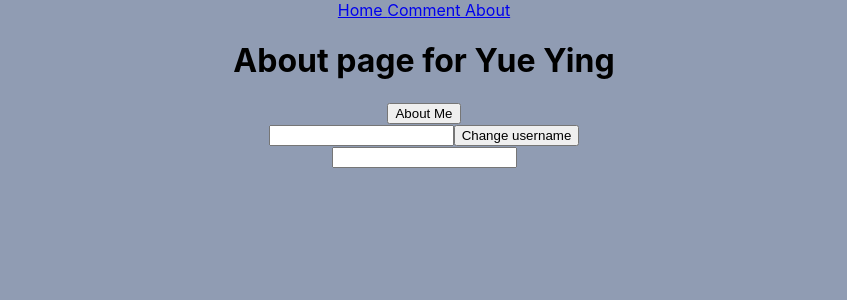
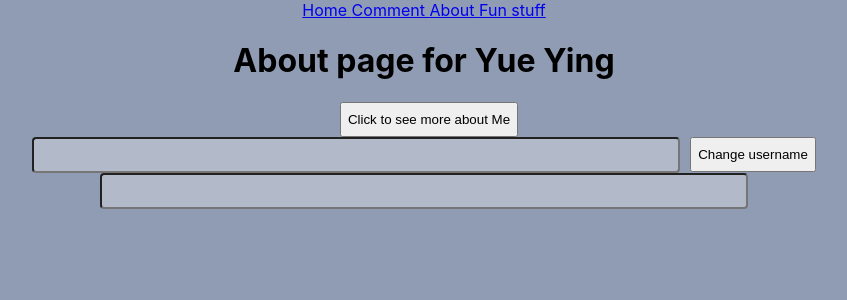
Before and after one commit to YueYing94/first-react-project, a React (Create React App) app: page /about in a window 1280 px wide. Shown: the top 300 px of the page, without its empty margins (216-1063 px from the left). Built offline with nearby package versions, Linux system fonts and the light colour scheme.

Commit message:
react query

```diff
--- a/package.json
+++ b/package.json
@@ -3,12 +3,14 @@
   "version": "0.1.0",
   "private": true,
   "dependencies": {
+    "@tanstack/react-query": "^4.32.6",
     "@testing-library/jest-dom": "^5.17.0",
     "@testing-library/react": "^13.4.0",
     "@testing-library/user-event": "^13.5.0",
     "axios": "^1.4.0",
     "react": "^18.2.0",
     "react-dom": "^18.2.0",
+    "react-query": "^3.39.3",
     "react-router-dom": "^6.15.0",
     "react-scripts": "5.0.1",
     "web-vitals": "^2.1.4"
--- a/src/App.js
+++ b/src/App.js
@@ -5,28 +5,41 @@ import { BrowserRouter as Router, Routes, Route, Link } from "react-router-dom";
 import { Home } from "./pages/home";
 import { Comment } from "./pages/Comment";
 import { About } from "./pages/About";
+import { Funstuff } from "./pages/Funstuff";
+import { QueryClient, QueryClientProvider } from "@tanstack/react-query";
 
 export const AppContext = createContext();
 
 function App() {
+  const client = new QueryClient({
+    defaultOptions: {
+      queries: {
+        refetchOnWindowFocus: false,
+      },
+    },
+  });
   const [username, setUsername] = useState("Yue Ying");
   return (
     <div className="App">
+      <QueryClientProvider client={client}>
         <AppContext.Provider value={{ username, setUsername }}>
           <Router>
             <div>
               <Link to="/"> Home </Link>
               <Link to="/comment"> Comment </Link>
               <Link to="/about"> About </Link>
+              <Link to="/funstuff"> Fun stuff </Link>
             </div>
             <Routes>
               <Route path="/" element={<Home />} />
               <Route path="/comment" element={<Comment />} />
               <Route path="/about" element={<About />} />
               <Route path="*" element={<h1>Page not found</h1>} />
+              <Route path="/funstuff" element={<Funstuff />} />
             </Routes>
           </Router>
         </AppContext.Provider>
+      </QueryClientProvider>
       <Input />
     </div>
   );
--- a/src/components/Api.js
+++ b/src/components/Api.js
@@ -1,28 +1,22 @@
-import React from "react";
-import { useEffect, useState } from "react";
+import { useQuery } from "@tanstack/react-query";
 
 function Api() {
-  const [jokeSetup, setJokeSetup] = useState("");
-  const [jokePunchline, setJokePunchline] = useState("");
-  const fetchJoke = () => {
-    fetch("https://official-joke-api.appspot.com/random_joke")
-      .then((res) => res.json())
-      .then((data) => {
-        setJokeSetup(data.setup);
-        setJokePunchline(data.punchline);
-      });
-  };
+  const { data, isLoading, refetch } = useQuery(["joke"], () =>
+    fetch("https://official-joke-api.appspot.com/random_joke").then((res) =>
+      res.json()
+    )
+  );
 
-  useEffect(() => {
-    fetchJoke();
-  }, []);
+  if (isLoading) {
+    return <h1>Loading...</h1>
+  }
 
   return (
     <div>
-      <button onClick={fetchJoke}> Try out some fun jokes! </button>
+      <button onClick={refetch}>Click to see more fun jokes!</button>
       <p>
-        {jokeSetup}
-        {jokePunchline}
+        {data?.setup}
+        {data?.punchline}
       </p>
     </div>
   );
--- a/src/components/Like.js
+++ b/src/components/Like.js
@@ -12,9 +12,9 @@ function Like() {
   };
   return (
     <div>
-      {like}{" "}
-      <button onClick={increaseLike} disabled={buttonDisabled}>
-        <p style={{ color: textColor }}>Like</p>
+      {like}
+      <button onClick={increaseLike} disabled={buttonDisabled} style={{ color: textColor }}>
+        Like
       </button>
     </div>
   );
--- a/src/components/Movie.js
+++ b/src/components/Movie.js
@@ -8,7 +8,7 @@ function Movie() {
     fetch(`https://api.tvmaze.com/search/shows?q=${name}`)
       .then((res) => res.json())
       .then((data) => {
-        setResult(data[0].show)
+        setResult(data[0]?.show)
       });
   };
 
--- a/src/index.css
+++ b/src/index.css
@@ -1,13 +1,31 @@
 body {
   margin: 0;
-  font-family: -apple-system, BlinkMacSystemFont, 'Segoe UI', 'Roboto', 'Oxygen',
-    'Ubuntu', 'Cantarell', 'Fira Sans', 'Droid Sans', 'Helvetica Neue',
+  font-family: -apple-system, BlinkMacSystemFont, "Segoe UI", "Roboto", "Oxygen",
+    "Ubuntu", "Cantarell", "Fira Sans", "Droid Sans", "Helvetica Neue",
     sans-serif;
   -webkit-font-smoothing: antialiased;
   -moz-osx-font-smoothing: grayscale;
 }
 
 code {
-  font-family: source-code-pro, Menlo, Monaco, Consolas, 'Courier New',
+  font-family: source-code-pro, Menlo, Monaco, Consolas, "Courier New",
     monospace;
 }
+
+input {
+  width: 50%;
+  height: 30px;
+  border-radius: 4px;
+  position: relative;
+  background-color: rgba(255, 255, 255, 0.3);
+  transition: 0.3s all;
+}
+input:hover {
+  background-color: rgba(255, 255, 255, 0.45);
+  box-shadow: 0px 4px 20px 0px rgba(0, 0, 0, 0.05);
+}
+
+button {
+  height: 35px;
+  margin-left: 10px;
+}
--- a/src/index.js
+++ b/src/index.js
@@ -5,9 +5,10 @@ import App from "./App";
 import reportWebVitals from "./reportWebVitals";
 
 const root = ReactDOM.createRoot(document.getElementById("root"));
-root.render(<App />);
+root.render(
+  <React.StrictMode>
+    <App />
+  </React.StrictMode>
+);
 
-// If you want to start measuring performance in your app, pass a function
-// to log results (for example: reportWebVitals(console.log))
-// or send to an analytics endpoint. Learn more: https://bit.ly/CRA-vitals
 reportWebVitals();
--- a/src/pages/About.js
+++ b/src/pages/About.js
@@ -17,7 +17,7 @@ export const About = () => {
           setShowText(!showText);
         }}
       >
-        About Me
+        Click to see more about Me
       </button>
 
       {showText && (
--- /dev/null
+++ b/src/pages/Funstuff.js
@@ -0,0 +1,18 @@
+import React from "react";
+import Api from "../components/Api";
+import Movie from "../components/Movie";
+import { useContext } from "react";
+import { AppContext } from "../App";
+
+export const Funstuff = () => {
+  const { username } = useContext(AppContext);
+  return (
+    <div>
+      <h1>Fun stuff from {username} </h1>
+      <Api />
+      <Movie />
+    </div>
+  );
+};
+
+export default Funstuff;
--- a/src/pages/home.js
+++ b/src/pages/home.js
@@ -1,6 +1,4 @@
 import Greet from "../components/Greet";
-import Api from "../components/Api";
-import Movie from "../components/Movie";
 import Welcome from "../components/Welcome";
 import { useContext } from "react";
 import { AppContext } from "../App";
@@ -12,8 +10,6 @@ export const Home = () => {
       <h1>Home page for {username} </h1>
       <Welcome />
       <Greet />
-      <Api />
-      <Movie />
     </div>
   );
 };
```
Also changed, not shown: 1 other file (tests, documents, lock files or other folders). Lines whose indentation alone changed are shown as unchanged.
